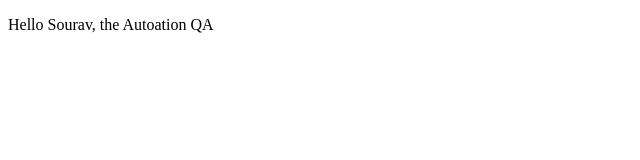
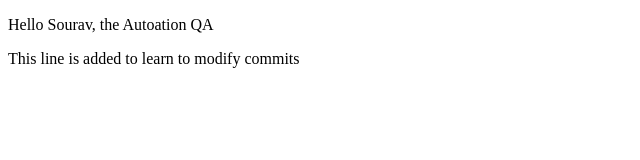
Before and after one commit to souravmodak1/Locally-Repo, a plain HTML site: page index.html in a window 1280 px wide. Shown: the whole page, without its empty margins (0-640 px from the left). Drawn offline with Linux system fonts and the light colour scheme.

Commit message:
last commit k amend korlam

```diff
--- a/index.html
+++ b/index.html
@@ -7,5 +7,6 @@
 </head>
 <body>
     <p>Hello Sourav, the Autoation QA</p>
+    <p>This line is added to learn to modify commits</p>
 </body>
 </html>
```
